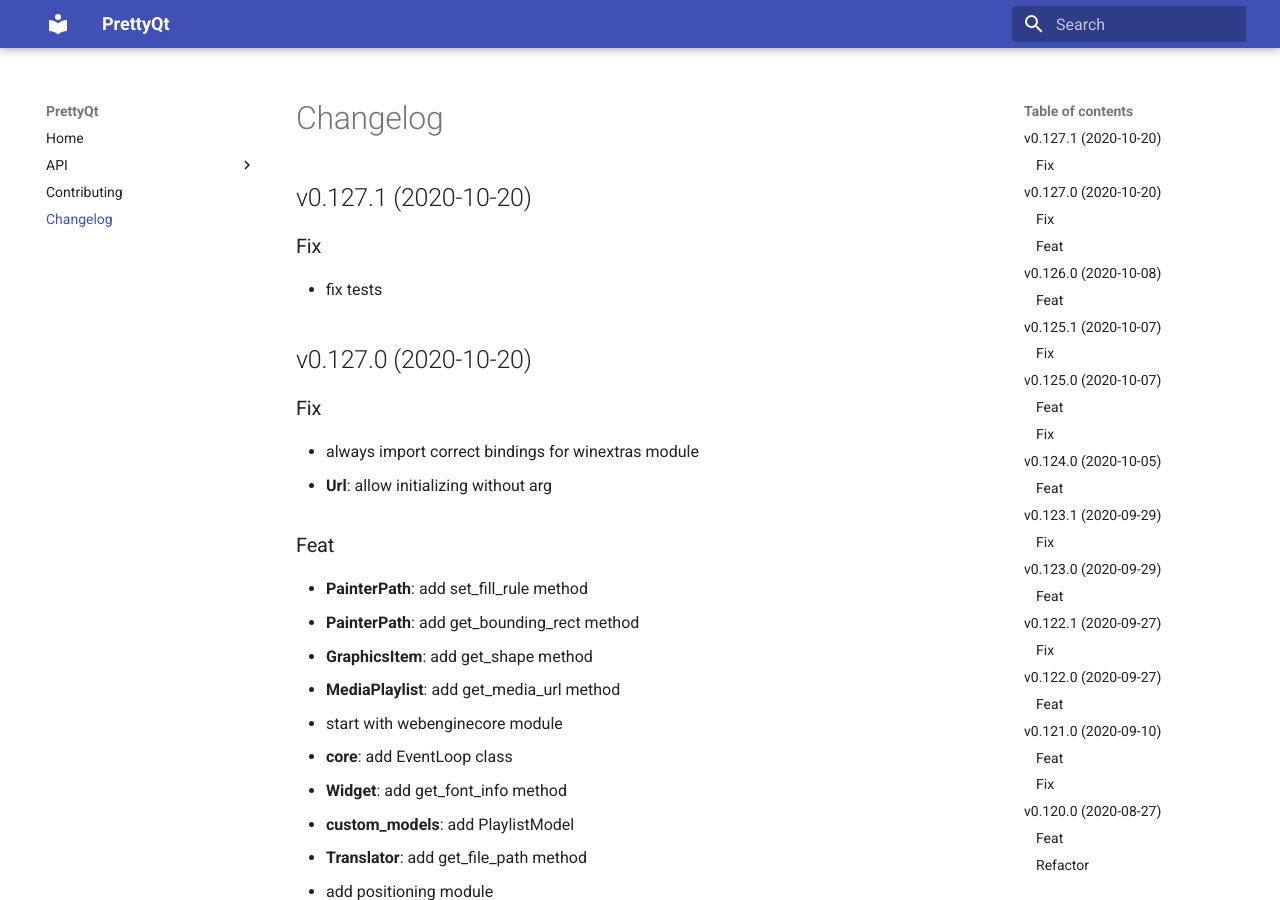
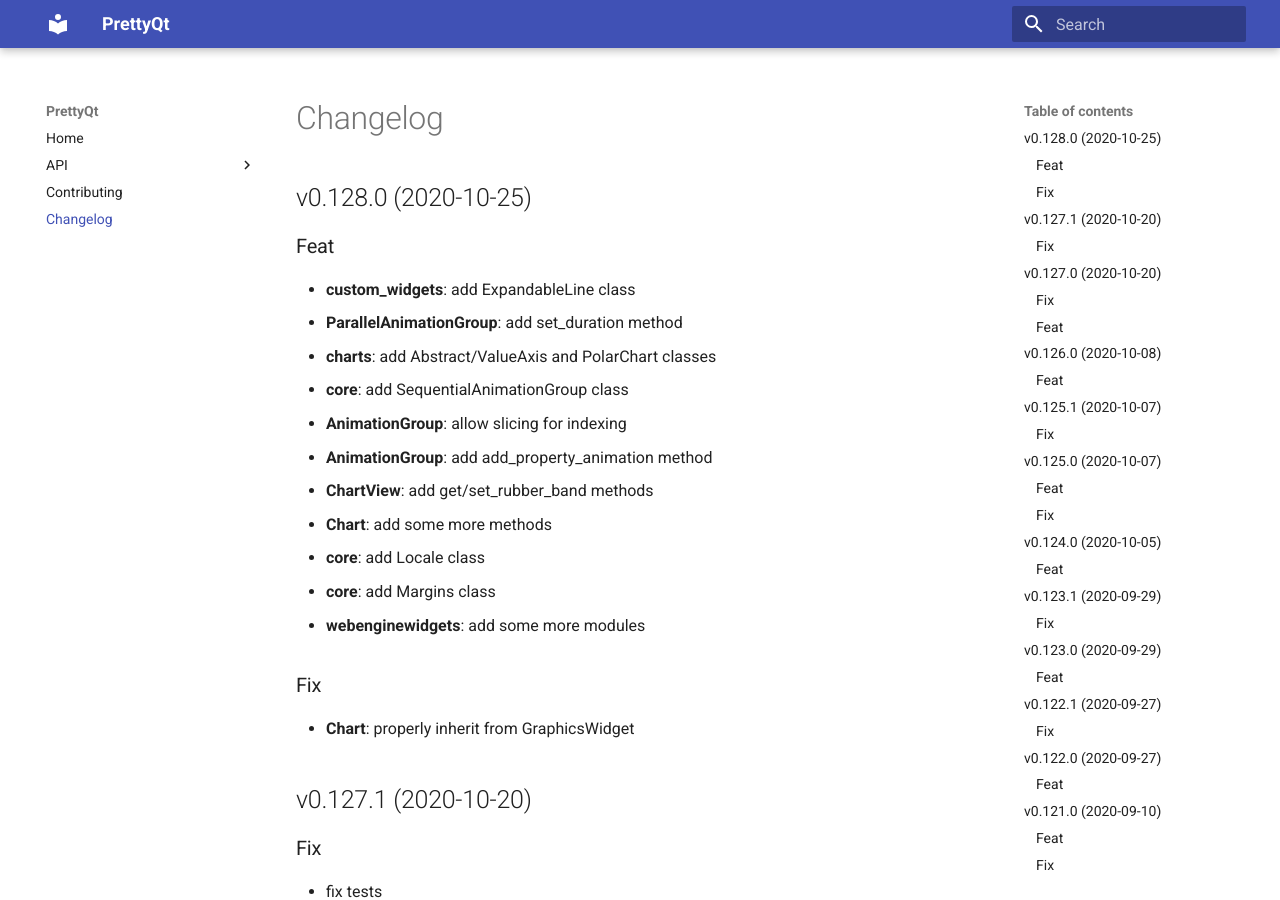
Before and after one commit to phil65/PrettyQt, an MkDocs documentation site: the page built from docs/changelog.md, in a window 1280 px wide and 900 px high. Built offline with MkDocs 1.6.1 and Material for MkDocs 9.7.7, drawn with Linux system fonts in a browser that asks for light colours.

Commit message:
bump: version 0.127.1 → 0.128.0

```diff
--- a/docs/changelog.md
+++ b/docs/changelog.md
@@ -1,3 +1,23 @@
+## v0.128.0 (2020-10-25)
+
+### Feat
+
+- **custom_widgets**: add ExpandableLine class
+- **ParallelAnimationGroup**: add set_duration method
+- **charts**: add Abstract/ValueAxis and PolarChart classes
+- **core**: add SequentialAnimationGroup class
+- **AnimationGroup**: allow slicing for indexing
+- **AnimationGroup**: add add_property_animation method
+- **ChartView**: add get/set_rubber_band methods
+- **Chart**: add some more methods
+- **core**: add Locale class
+- **core**: add Margins class
+- **webenginewidgets**: add some more modules
+
+### Fix
+
+- **Chart**: properly inherit from GraphicsWidget
+
 ## v0.127.1 (2020-10-20)
 
 ### Fix
--- a/prettyqt/__init__.py
+++ b/prettyqt/__init__.py
@@ -4,7 +4,7 @@
 
 __author__ = """Philipp Temminghoff"""
 __email__ = "phil65@kodi.tv"
-__version__ = "0.127.1"
+__version__ = "0.128.0"
 
 
 def debug():
--- a/pyproject.toml
+++ b/pyproject.toml
@@ -1,6 +1,6 @@
 [tool.poetry]
 name = "PrettyQt"
-version = "0.127.1"
+version = "0.128.0"
 description = "A pythonic layer on top of qtpy"
 readme = 'docs/index.md'
 repository = "https://github.com/phil65/prettyqt"
@@ -130,7 +130,7 @@
 '''
 [tool.commitizen]
 name = "cz_conventional_commits"
-version = "0.127.1"
+version = "0.128.0"
 tag_format = "v$version"
 version_files = [
     "prettyqt/__init__.py:__version__",
--- a/setup.py
+++ b/setup.py
@@ -40,6 +40,6 @@
     packages=find_packages(),
     test_suite="tests",
     url="https://github.com/phil65/prettyqt",
-    version="0.127.1",
+    version="0.128.0",
     zip_safe=False,
 )
```
Also changed, not shown: CHANGELOG.md (+20 -0 lines).
